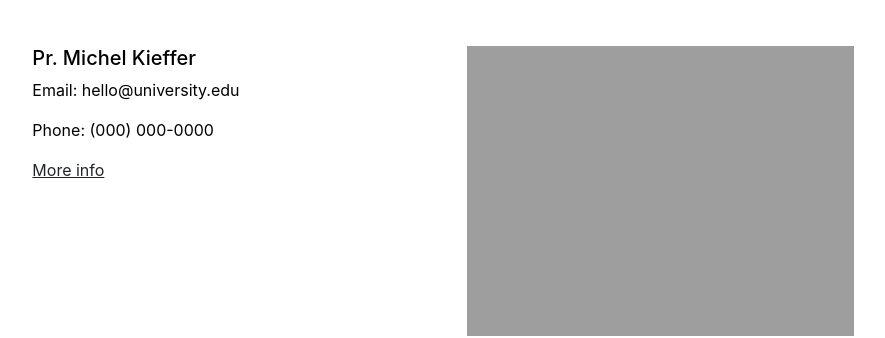
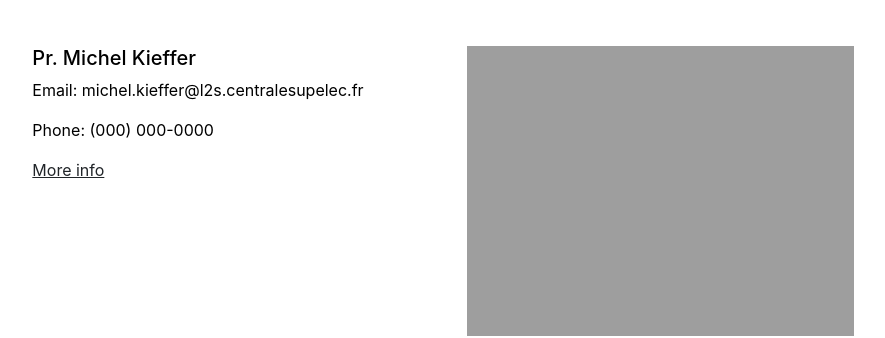
Before and after one commit to XiaYi59/LVCT, a Jekyll site: the page built from people.md, in a window 1280 px wide. Shown: the part 1240-1578 px from the top of the page, without its empty margins (197-1082 px from the left). Built offline with Jekyll 4.4.1, drawn with Linux system fonts in a browser that asks for light colours.

Commit message:
Update settings.yml

```diff
--- a/_data/settings.yml
+++ b/_data/settings.yml
@@ -9,7 +9,7 @@ people:
 - {name: 'Dr. Anthony Trioux', title: 'Associate Professor', department: 'Electronics Engineering', institution: 'Univ. Polytechnique Hauts-de-France/INSA Hauts-de-France', institution_address: 'Campus Mont Houy, Valenciennes, France', phone: '(000) 000-0000', email: 'anthony.trioux@uphf.fr', office: 'IEMN, Office 111', image: 'assets/img/contact.jpg', url: 'primary-investigator'}
 - {name: 'Pr. François-Xavier Coudoux', title: 'Full Professor', department: 'Electronics Engineering', institution: 'Univ. Polytechnique Hauts-de-France/INSA Hauts-de-France', institution_address: 'Campus Mont Houy, Valenciennes, France', phone: '(000) 000-0000', email: 'francois-xavier.coudoux@uphf.fr', office: 'IEMN, Office XXX', image: 'assets/img/lab-technician.jpg', url: 'lab-technician'}
 - {name: 'Pr. Marco Cagnazzo', title: 'Associate Professor', department: 'Information Engineering', institution: 'Univ. of Padua', institution_address: 'Via VIII Febbraio, 2, Padova PD, Italy', phone: '(000) 000-0000', email: 'marco.cagnazzo@unipd.it', office: 'to be defined', image: 'assets/img/graduate-student.jpg', url: 'graduate-student'}
-- {name: 'Pr. Michel Kieffer', title: 'Full Professor', department: 'to be defined', institution: 'Univ. Paris-Saclay/Centrale Supéléc', institution_address: 'Rue Joliot Curie, Gif-sur-Yvette, France', phone: '(000) 000-0000', email: 'hello@university.edu', office: 'to be defined', image: 'assets/img/graduate-student.jpg', url: 'graduate-student'}
+- {name: 'Pr. Michel Kieffer', title: 'Full Professor', department: 'to be defined', institution: 'Univ. Paris-Saclay/Centrale Supéléc', institution_address: 'Rue Joliot Curie, Gif-sur-Yvette, France', phone: '(000) 000-0000', email: 'michel.kieffer@l2s.centralesupelec.fr', office: 'to be defined', image: 'assets/img/graduate-student.jpg', url: 'graduate-student'}
 
 #courses:
 #- {name: 'Vector Calculus', url: 'vector-calculus'}
```
